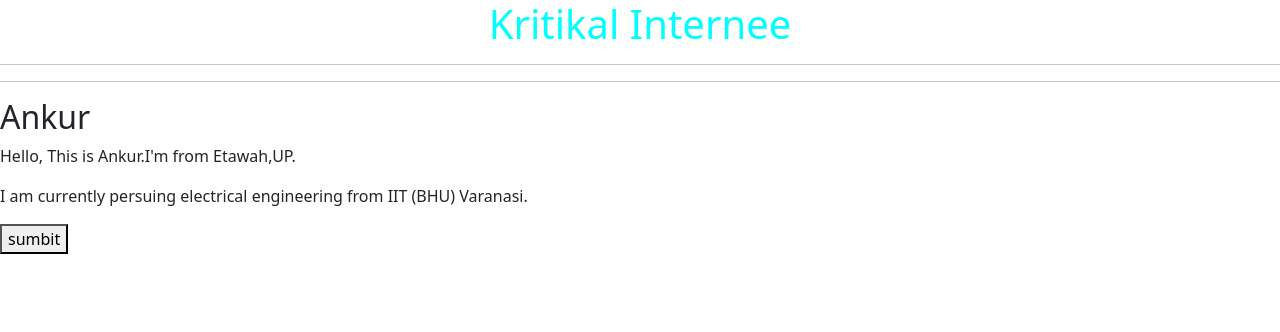
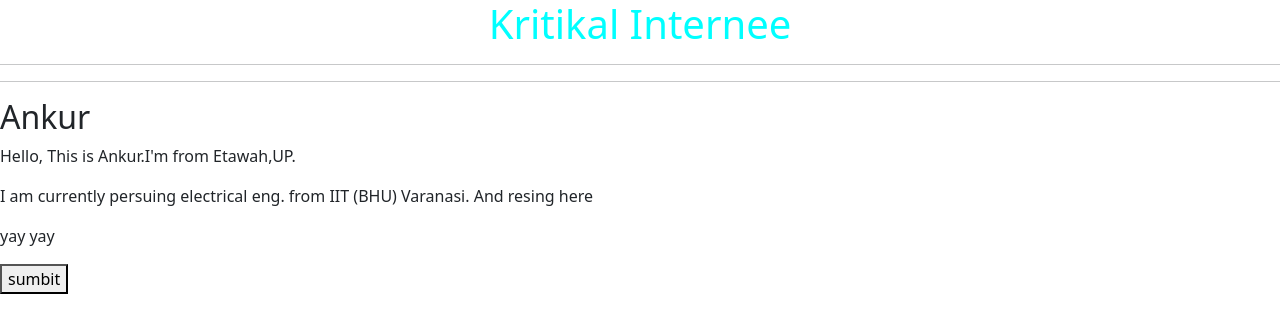
Before and after one commit to bhimkumar-019/ankur-first-repo, a plain HTML site: page index.html in a window 1280 px wide. Drawn offline with nearby package versions, Linux system fonts and the light colour scheme.

Commit message:
some new changes

```diff
--- a/index.html
+++ b/index.html
@@ -16,7 +16,8 @@
     <div id="ankurdes">
         <h2>Ankur</h2>
     <p>Hello, This is Ankur.I'm from Etawah,UP.</p>
-    <p>I am currently persuing electrical engineering from IIT (BHU) Varanasi.</p>
+    <p>I am currently persuing electrical eng. from IIT (BHU) Varanasi. And resing here</p>
+    <p>yay yay</p>
     <button onclick="changecolor()">sumbit</button>
     </div>
     <style>
```
